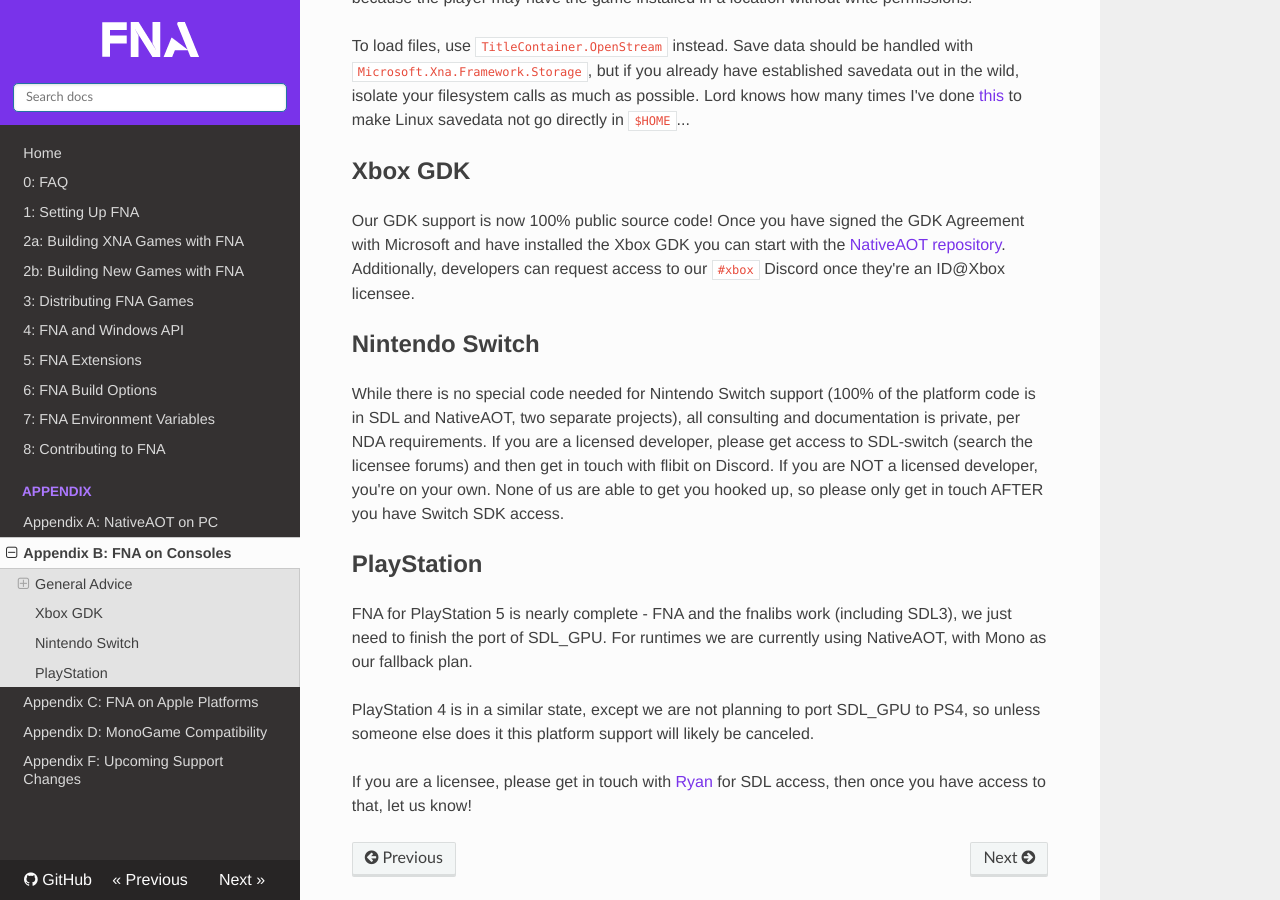
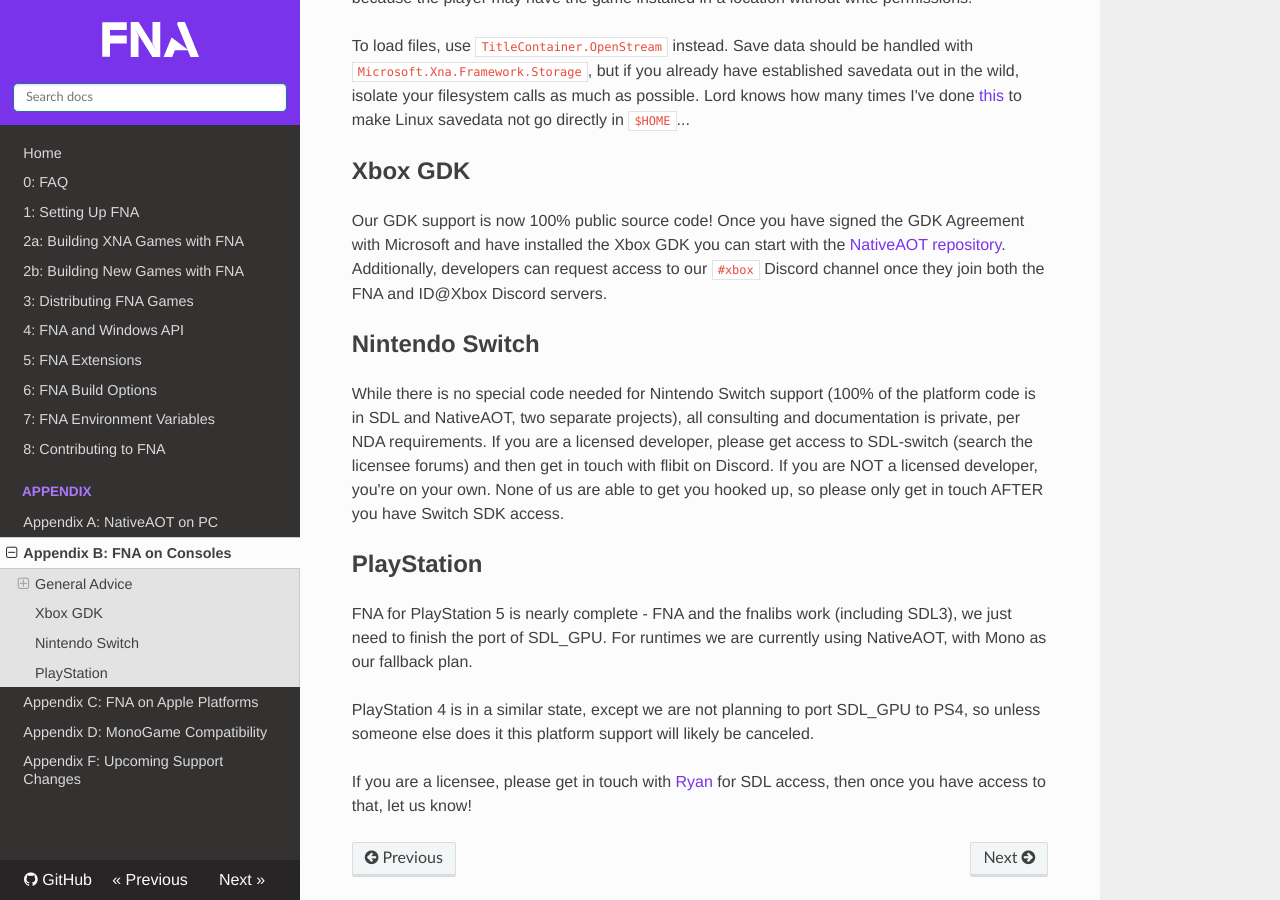
Before and after one commit to FNA-XNA/docs, an MkDocs documentation site: the page built from docs/appendix/Appendix-B:-FNA-on-Consoles.md, in a window 1280 px wide and 900 px high, scrolled down 2324 px. Built offline with MkDocs 1.6.1, drawn with Linux system fonts in a browser that asks for light colours; nearby versions of some CDN libraries.

Commit message:
Use the ID@Xbox server as a gateway to #xbox

```diff
--- a/docs/appendix/Appendix-B:-FNA-on-Consoles.md
+++ b/docs/appendix/Appendix-B:-FNA-on-Consoles.md
@@ -110,7 +110,7 @@
 To load files, use `TitleContainer.OpenStream` instead. Save data should be handled with `Microsoft.Xna.Framework.Storage`, but if you already have established savedata out in the wild, isolate your filesystem calls as much as possible. Lord knows how many times I've done [this](../4:-FNA-and-Windows-API.md#environmentspecialfolder) to make Linux savedata not go directly in `$HOME`...
 
 ## Xbox GDK
-Our GDK support is now 100% public source code! Once you have signed the GDK Agreement with Microsoft and have installed the Xbox GDK you can start with the [NativeAOT repository](https://github.com/FNA-XNA/NativeAOT-Xbox). Additionally, developers can request access to our `#xbox` Discord once they're an ID@Xbox licensee.
+Our GDK support is now 100% public source code! Once you have signed the GDK Agreement with Microsoft and have installed the Xbox GDK you can start with the [NativeAOT repository](https://github.com/FNA-XNA/NativeAOT-Xbox). Additionally, developers can request access to our `#xbox` Discord channel once they join both the FNA and ID@Xbox Discord servers.
 
 ## Nintendo Switch
 
```
